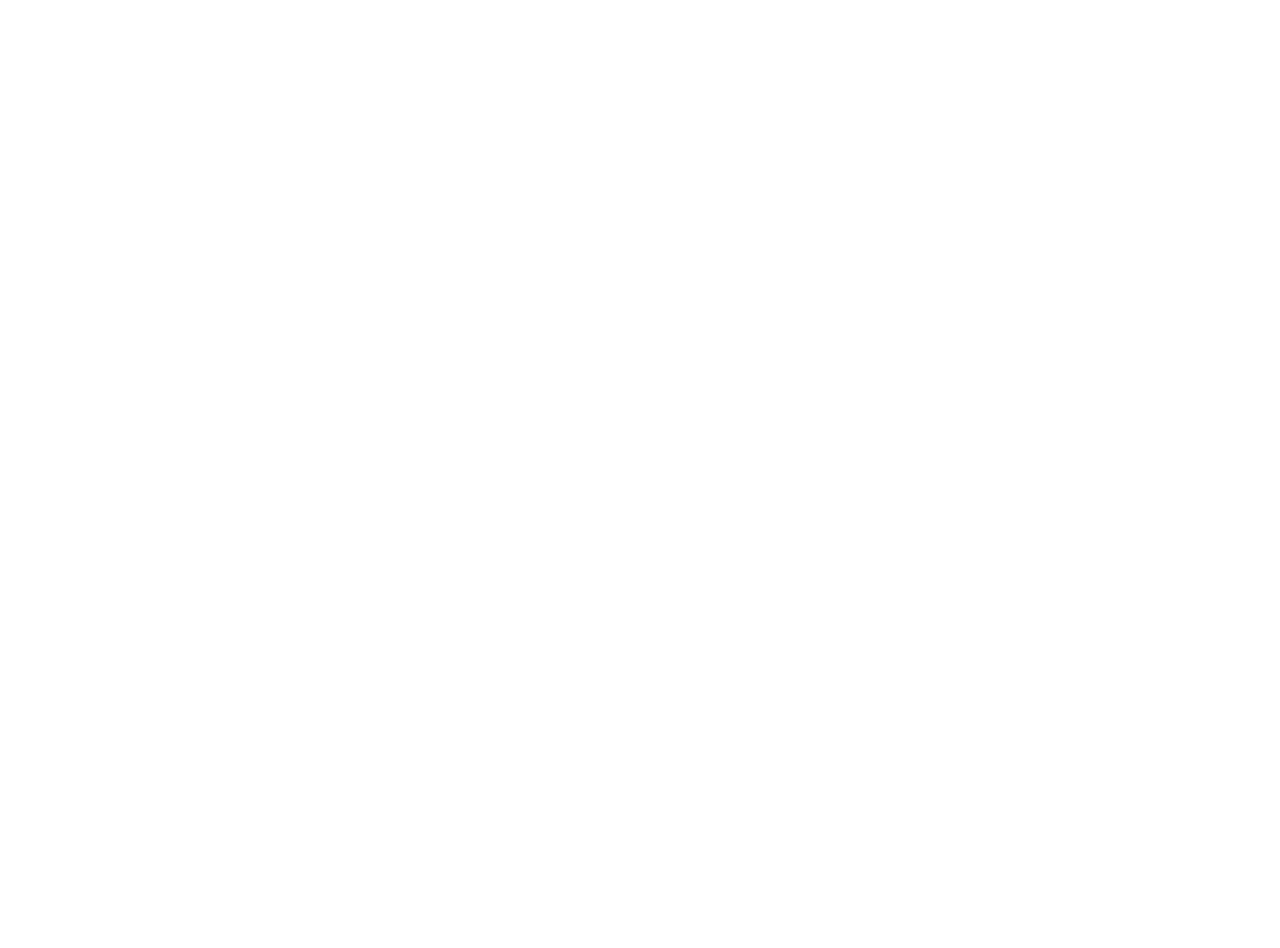
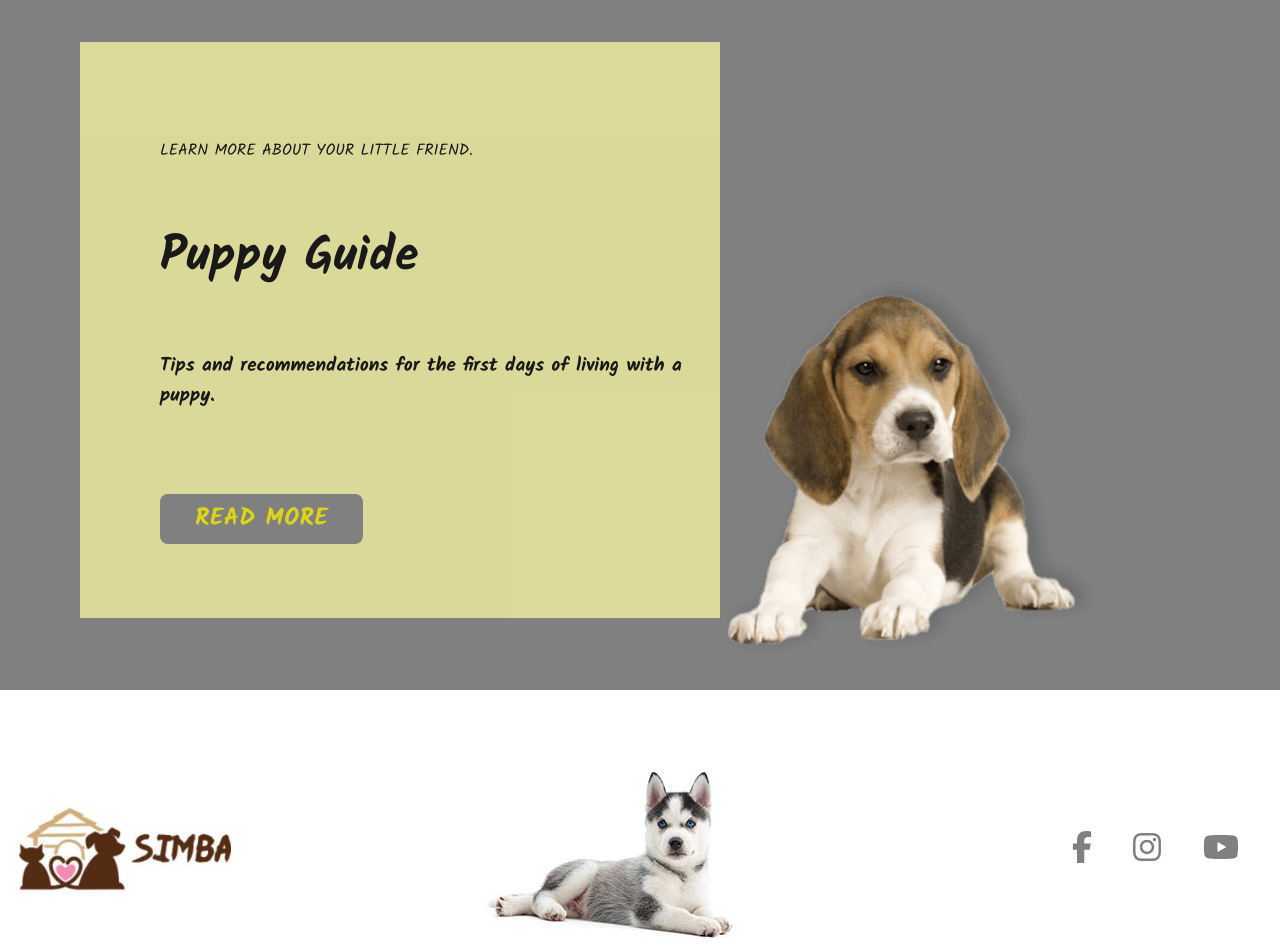
Before and after one commit to marina-knez/pet-shop, a React (Create React App) app: page / in a window 1280 px wide. Shown: the part 2660-3608 px from the top of the page. Before the commit the page ends 2630 px from the top, so only its background shows below. Built offline with nearby package versions, Linux system fonts and the light colour scheme.

Commit message:
add footer component and styles

```diff
--- /dev/null
+++ b/src/components/footer/footer.component.jsx
@@ -0,0 +1,27 @@
+import { ReactComponent as SimbaLogo } from '../../assets/logo/simba-logo.svg';
+import { FontAwesomeIcon } from '@fortawesome/react-fontawesome';
+import { faInstagram, faYoutube, faFacebookF } from '@fortawesome/free-brands-svg-icons';
+
+import { FooterContainer, FooterLogoContainer, FooterSection, SocialMediaFooterSection } from './footer.styles';
+
+const Footer = () => {
+    return (
+        <FooterContainer>
+            <FooterSection>
+                <FooterLogoContainer to='/'>
+                    <SimbaLogo className="logo" />
+                </FooterLogoContainer>
+            </FooterSection>
+            <FooterSection>
+                <img src='/assets/husky-puppy.jpg' alt='husky-puppy' title='husky-puppy' />
+            </FooterSection>
+            <SocialMediaFooterSection>
+                <a href="https://www.facebook.com/" target="_blank" rel="external noopener noreferrer"><FontAwesomeIcon icon={faFacebookF} /></a>
+                <a href="https://www.instagram.com/" target="_blank" rel="external noopener noreferrer"><FontAwesomeIcon icon={faInstagram} /></a>
+                <a href="https://www.youtube.com/" target="_blank" rel="external noopener noreferrer"><FontAwesomeIcon icon={faYoutube} /></a>
+            </SocialMediaFooterSection>
+        </FooterContainer>
+    )
+}
+
+export default Footer;
--- /dev/null
+++ b/src/components/footer/footer.styles.js
@@ -0,0 +1,44 @@
+import styled from "styled-components";
+import { Link } from "react-router-dom";
+
+export const FooterContainer = styled.div`
+    width: 100%;
+    height: 20vh;
+    display: flex;
+    flex-direction: row;
+    flex-wrap: wrap;
+    justify-content: space-between;
+`
+
+export const FooterSection = styled.section`
+    height: 100%;
+
+    & a {
+        color: grey;
+        font-size: 2rem;
+        cursor: pointer;
+
+        &:hover {
+            color: #f2ea00;
+        }
+    }
+`
+
+export const SocialMediaFooterSection = styled(FooterSection)`
+    display: flex;
+    justify-content: space-evenly;
+    align-items: center;
+    width: 250px;
+`
+
+export const FooterLogoContainer = styled(Link)`
+    display: block;
+    height: 100%;
+    width: 250px;
+
+    & svg {
+        width: 100%;
+        height: 100%;
+        display: block;
+    }
+`
--- a/src/routes/home/home.component.jsx
+++ b/src/routes/home/home.component.jsx
@@ -3,6 +3,8 @@
 import HeroSection from '../../components/hero-section/hero-section.component';
 import Widget from '../../components/widget/widget.component';
 import ReviewsSection from '../../components/reviews-section/reviews-section.component';
+import PuppyGuide from '../../components/puppy-guide/puppy-guide.component';
+import Footer from '../../components/footer/footer.component';
 
 const Home = () => {
     return (
@@ -11,6 +13,8 @@
             <Widget />
             <Directory />
             <ReviewsSection />
+            <PuppyGuide />
+            <Footer />
         </Fragment>
     )
 }
```
Also changed, not shown: public/assets/husky-puppy.jpg (added).
